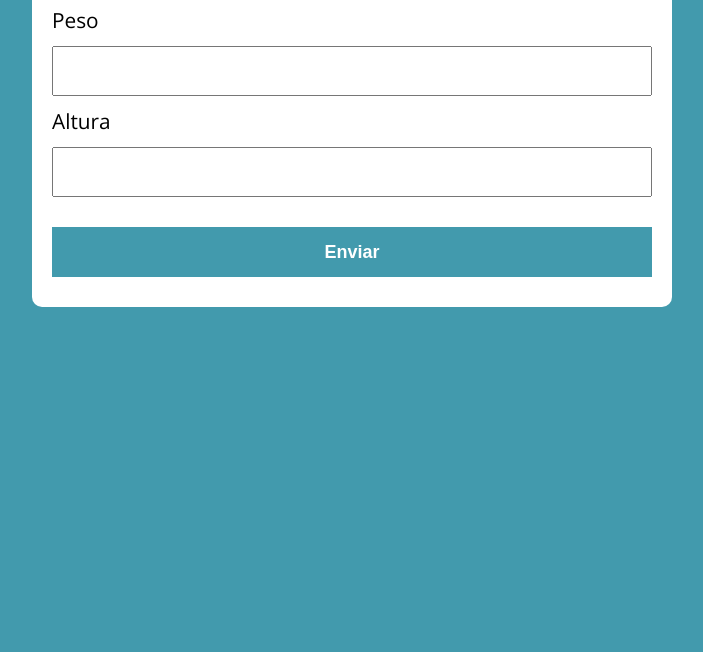
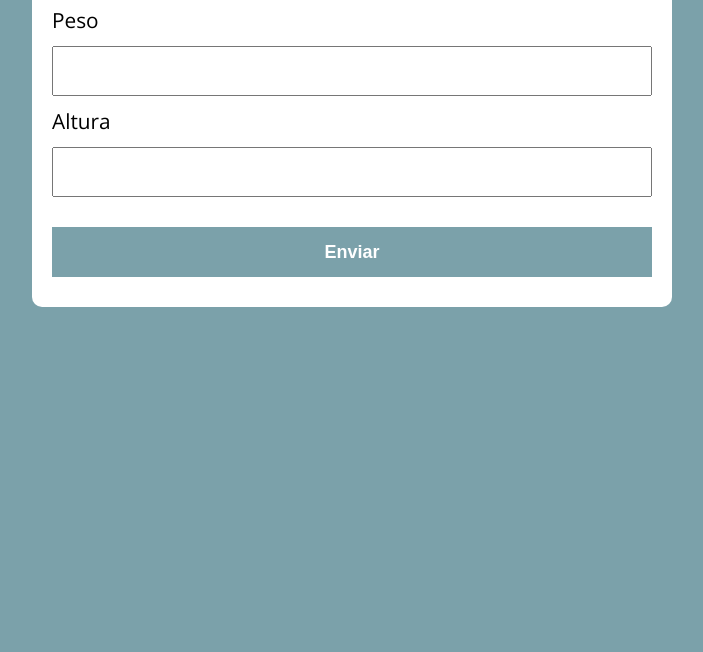
Before and after one commit to vieiranetoorlando/imc, a plain HTML site: page index.html in a window 1280 px wide. Shown: the part 148-800 px from the top of the page, without its empty margins (288-991 px from the left). Drawn offline with nearby package versions, Linux system fonts and the light colour scheme.

```diff
--- a/assets/css/style.css
+++ b/assets/css/style.css
@@ -1,6 +1,6 @@
 @import url('https://fonts.googleapis.com/css?family=Open+Sans:400,700&display=swap');
 :root {
-  --primary-color: rgb(66, 154, 173);
+  --primary-color: rgb(123, 161, 170);
   --primary-color-darker: rgb(9, 48, 56);
 }
 
```
Also changed, not shown: assets/img/print.PNG (added), 1 other file.
